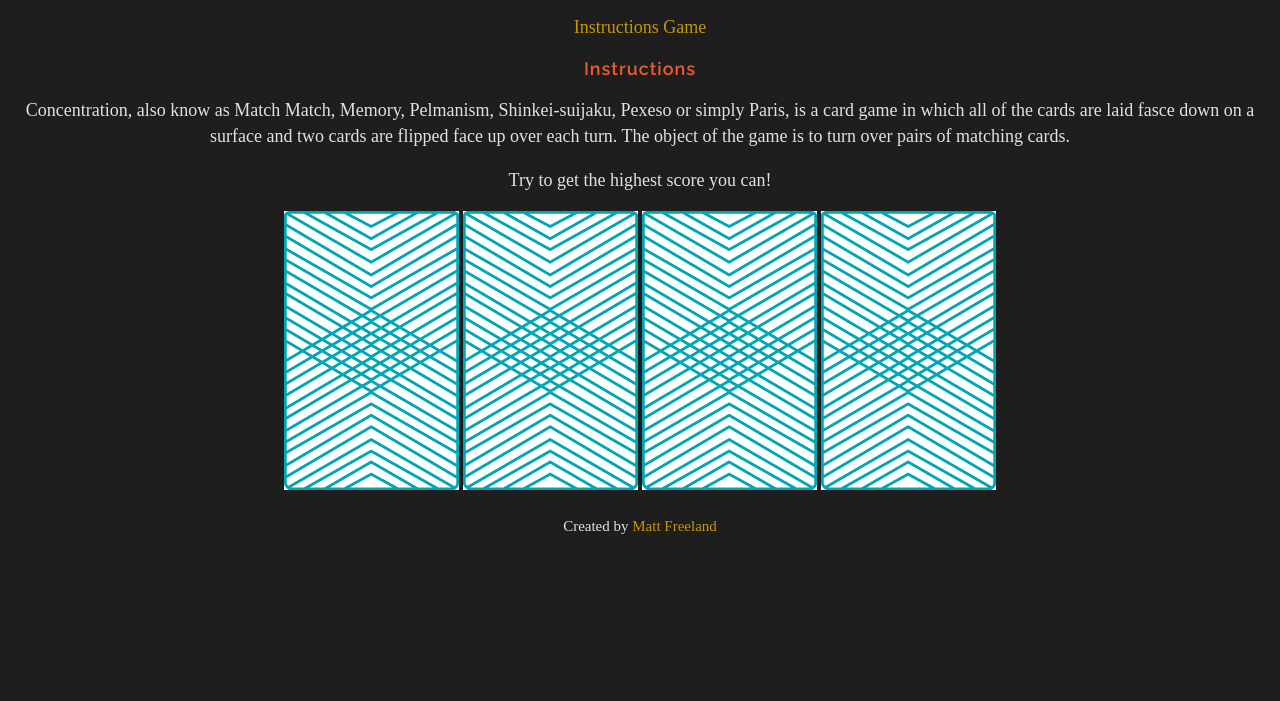
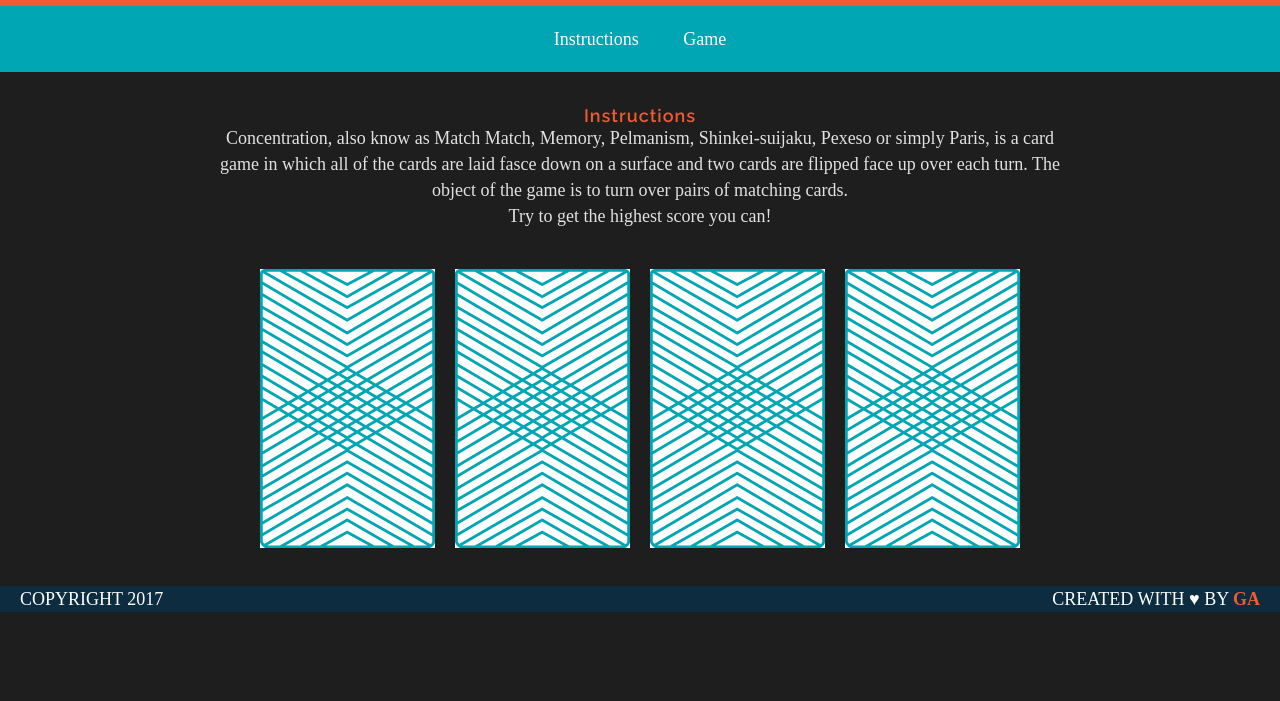
Before and after one commit to freef/wdi-fundamentals-memorygame, a plain HTML site: page memory_game/index.html in a window 1280 px wide. Shown: the part 99-800 px from the top of the page. Drawn offline with Linux system fonts and the light colour scheme; a web font is replaced by a local one.

Commit message:
large css updates. add javascript

```diff
--- /dev/null
+++ b/memory_game/css/reset.css
@@ -0,0 +1,48 @@
+/* http://meyerweb.com/eric/tools/css/reset/
+   v2.0 | 20110126
+   License: none (public domain)
+*/
+
+html, body, div, span, applet, object, iframe,
+h1, h2, h3, h4, h5, h6, p, blockquote, pre,
+a, abbr, acronym, address, big, cite, code,
+del, dfn, em, img, ins, kbd, q, s, samp,
+small, strike, strong, sub, sup, tt, var,
+b, u, i, center,
+dl, dt, dd, ol, ul, li,
+fieldset, form, label, legend,
+table, caption, tbody, tfoot, thead, tr, th, td,
+article, aside, canvas, details, embed,
+figure, figcaption, footer, header, hgroup,
+menu, nav, output, ruby, section, summary,
+time, mark, audio, video {
+	margin: 0;
+	padding: 0;
+	border: 0;
+	font-size: 100%;
+	font: inherit;
+	vertical-align: baseline;
+}
+/* HTML5 display-role reset for older browsers */
+article, aside, details, figcaption, figure,
+footer, header, hgroup, menu, nav, section {
+	display: block;
+}
+body {
+	line-height: 1;
+}
+ol, ul {
+	list-style: none;
+}
+blockquote, q {
+	quotes: none;
+}
+blockquote:before, blockquote:after,
+q:before, q:after {
+	content: '';
+	content: none;
+}
+table {
+	border-collapse: collapse;
+	border-spacing: 0;
+}
--- a/memory_game/css/style.css
+++ b/memory_game/css/style.css
@@ -2,10 +2,17 @@ body{
 	background: rgba(30,30,30,1);
 	color:rgba(225,225,225,1);
 	text-align:center;
+	margin:0;
 }
 a{
+	text-decoration:none;
 	color:rgba(200,150,0);
-	text-decoration:inherit;
+	border-bottom:2px solid transparent;
+	margin:0 20px;
+	color:white;
+}
+a:hover{
+	border-color:white;
 }
 h1{
 	font-family:"raleway", sans-serif;
@@ -13,6 +20,7 @@ h1{
 	letter-spacing: 1px;
 	font-weight:400;
 	font-size:45px;
+	margin:0;
 }
 h2{
 	font-family:"raleway", sans-serif;
@@ -34,3 +42,52 @@ p{
 	line-height:26px;
 	font-size:18px;
 }
+header{
+	background-color:#F15b31;
+	color:#FFFFFF;
+	padding:30px 20px;
+}
+nav{
+	background-color:#00A6b3;
+	color:#FFFFFF;
+	padding:20px 0;
+}
+main{
+	width:850px;
+	margin:35px auto;
+}
+img{
+	margin:40px 8px 0 8px;
+}
+footer{
+	text-transform:uppercase;
+	padding:0 20px;
+	background-color:#0D2c40;
+	color:white;
+	font-size:14px
+	letter-spacing:.08em;
+	font-weight: 500;
+}
+.copyright .message{
+	font-family:'raleway', arial, sans-serif;
+
+}
+.copyright{
+	float:left;
+}
+.message{
+	float:right;
+}
+
+.clearfix:after{
+	visibility: hidden;
+	display: block;
+	content: " ";
+	clear: both;
+	height: 0;
+	font-size: 0;
+}
+.name{
+	color:#F15b31;
+	font-weight: 700;
+}
--- a/memory_game/index.html
+++ b/memory_game/index.html
@@ -2,21 +2,34 @@
 <html>
 <head>
 	<title>Simple Memory Game</title>
+	<link href="css/reset.css" rel="stylesheet" type="text/css">
 	<link href="css/style.css" rel="stylesheet" type="text/css">
 	<link href="https://fonts.googleapis.com/css?family=Droid+Serif|Raleway:400,500,600,700" rel="stylesheet">
 </head>
+
 <body>
+	<header>
 <h1>Memory Game</h1>
-<p><a href="#">Instructions</a> <a href="#">Game</a></p>
-<h2> Instructions</h2>
+</header>
+
+<nav>
+<p><a href="#Instructions">Instructions</a> <a href="#game">Game</a></p>
+</nav>
+<main>
+<h2 id="Instructions"> Instructions</h2>
 <p>Concentration, also know as Match Match, Memory, Pelmanism, Shinkei-suijaku, Pexeso or simply Paris, is a card game in which all of the cards are laid fasce down on a surface and two cards are flipped face up over each turn. The object of the game is to turn over pairs of matching cards.</p>
 <p> Try to get the highest score you can!</p>
-<div>
+<div id="game">
 <img src="images/back.png" alt="Queen of Diamonds">
 <img src="images/back.png" alt="Queen of Hearts">
 <img src="images/back.png" alt="King of Diamonds">
 <img src="images/back.png" alt="King of Hearts">
 </div>
-<p><small>Created by <a href="https://www.twitter.com/mattthefreeland">Matt Freeland</a></small></p>
+</main>
+<footer class="clearfix">
+	<p class="copyright">Copyright 2017</p>
+	<p class="message">Created with &hearts; by <span class="name">GA</span></p>
+</footer>
+<script src="js/main.js"></script>
 </body>
 </html>
--- /dev/null
+++ b/memory_game/js/main.js
@@ -0,0 +1,7 @@
+var cardOne = "king";
+var cardTwo = "king";
+var cardThree = 'queen';
+var cardFour = 'queen';
+
+console.log("User flipped " + cardTwo);
+console.log("User flipped " + cardOne);
```
